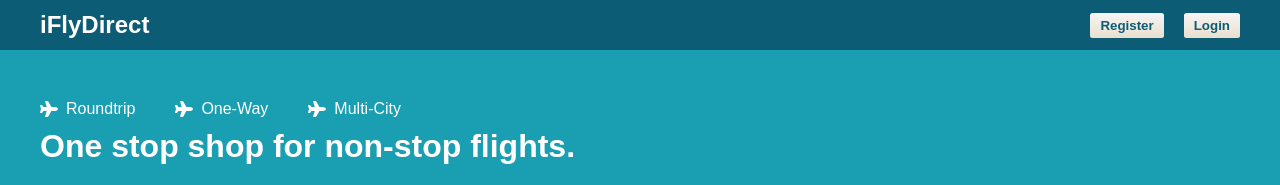
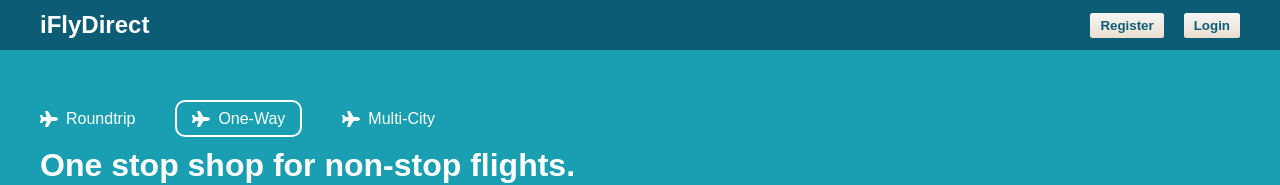
Before and after one commit to mgchamplin/iFlyDirect, a React (Create React App) app in the folder client/: page / in a window 1280 px wide. Shown: the top 185 px of the page. Built offline with nearby package versions, Linux system fonts and the light colour scheme.

Commit message:
Browse by State still broken

```diff
--- a/client/src/components/header/Header.jsx
+++ b/client/src/components/header/Header.jsx
@@ -56,7 +56,7 @@ const Header = ({ type }) => {
                     <FontAwesomeIcon icon={faPlane} />
                     <span>Roundtrip</span>
                 </div>
-                <div className="headerListItem">
+                <div className="headerListItem activeListItem">
                     <FontAwesomeIcon icon={faPlane} />
                     <span>One-Way</span>
                 </div>
--- a/client/src/components/header/header.css
+++ b/client/src/components/header/header.css
@@ -30,6 +30,12 @@
     display: flex;
     align-items: center;
     gap: 8px;
+}
+
+.activeListItem{
+    padding: 7.5px 15px;
+    border: 2px solid;
+    border-radius: 10px;
 }
 
 .headerListItem.active{
```
Also changed, not shown: 2 other files (tests, documents, lock files or other folders).
